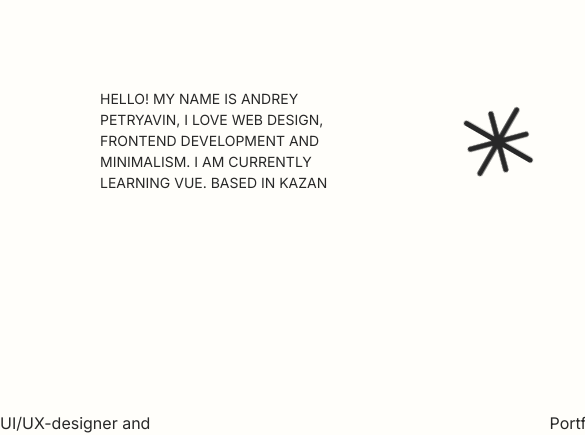
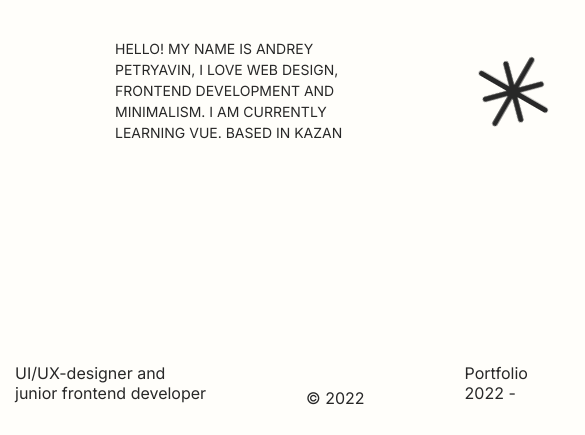
Before and after one commit to Sixt1e/portfolio, a plain HTML site: page index.html in a window 390 px wide. Shown: the part 661-1096 px from the top of the page, 585 px wide, since content can reach past the window. After the commit the page ends 1069 px from the top, so only its background shows below. Drawn offline with Linux system fonts and the light colour scheme; a web font is replaced by a local one.

Commit message:
Add files via upload

```diff
--- a/styles/adaptive.css
+++ b/styles/adaptive.css
@@ -2,6 +2,8 @@
   .container {
     width: 960px;
     margin: 0 auto;
+    padding: 0 15px;
+    overflow: hidden;
   }
 
   .first_li {
@@ -39,6 +41,8 @@
   .container {
     width: 720px;
     margin: 0 auto;
+    padding: 0 15px;
+    overflow: hidden;
   }
 
   .li {
@@ -70,6 +74,9 @@
 @media screen and (max-width: 767px) {
   .container {
     width: 540px;
+    margin: 0 auto;
+    padding: 0 15px;
+    overflow: hidden;
   }
 
   ul {
@@ -99,13 +106,15 @@
   }
 
   .portfolio_p {
-    margin-left: 200px;
+    margin-left: 100px;
   }
 }
 
 @media screen and (max-width: 320px) {
   .container {
     width: 300px;
+    padding: 0 15px;
+    overflow: hidden;
     margin: 0 auto;
   }
 
--- a/styles/style.css
+++ b/styles/style.css
@@ -14,7 +14,8 @@
 .container {
   margin: 0 auto;
   width: 1340px;
-  padding-top: 50px;
+  padding: 50px 15px;
+  overflow: hidden;
 }
 
 h1,
@@ -153,7 +154,7 @@ h2 {
 }
 
 .portfolio_p {
+  margin-left: 580px;
   margin-top: 220px;
-  margin-left: 580px;
   color: var(--text-color);
 }
```
